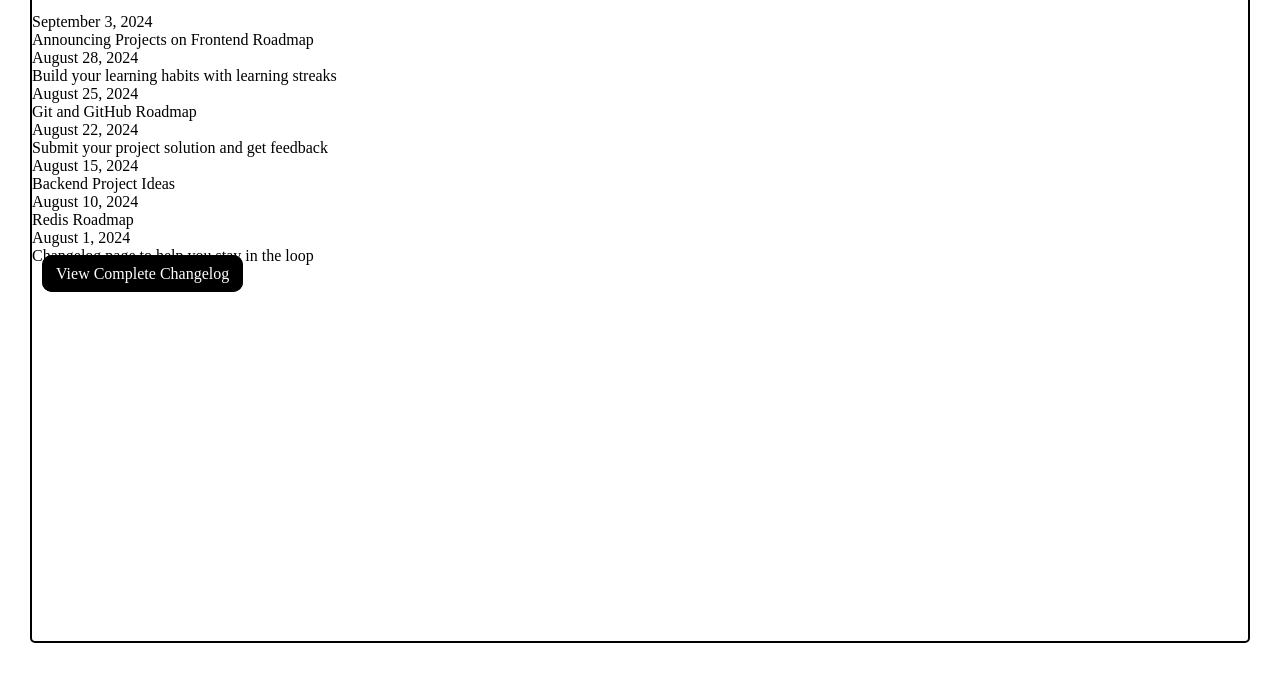
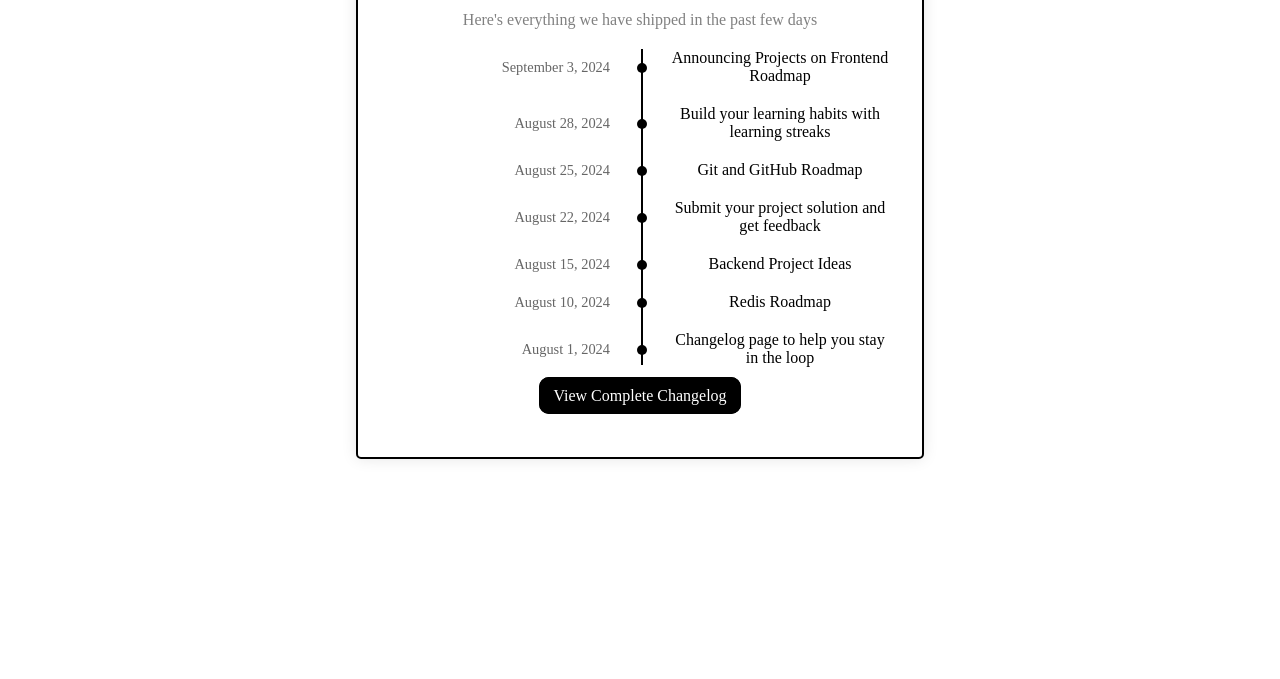
Before and after one commit to remberf1/changelog, a plain HTML site: page index.html in a window 1280 px wide. Shown: the part 121-800 px from the top of the page. Drawn offline with Linux system fonts and the light colour scheme.

Commit message:
changes completed

```diff
--- a/index.html
+++ b/index.html
@@ -10,29 +10,47 @@
     <div class="container">
         <header class="header-text">
             <h2>Changelog</h2>
-            <p class="header-paragraph">Lorem ipsum dolor, sit amet consectetur adipisicing elit. Fuga, eum.</p>
+            <p class="header-paragraph">Here's everything we have shipped in the past few days</p>
         </header>
         <div class="timeline-container">
-            <div  class="timeline-item"><div class="timeline-date">September 3, 2024</div>
-            <div class="timeline-content">Announcing Projects on Frontend Roadmap</div></div>
-            <div class="timeline-item">   <div class="timeline-date">August 28, 2024</div>
-            <div class="timeline-content">Build your learning habits with learning streaks</div></div>
-            <div  class="timeline-item"><div class="timeline-date">August 25, 2024</div>
-            <div class="timeline-content">Git and GitHub Roadmap</div></div>
-            <div class="timeline-item">    <div class="timeline-date">August 22, 2024</div>
-            <div class="timeline-content">Submit your project solution and get feedback</div></div>
-            <div class="timeline-item">  <div class="timeline-date">August 15, 2024</div>
-            <div class="timeline-content">Backend Project Ideas</div></div>
-            <div class="timeline-item"> <div class="timeline-date">August 10, 2024</div>
-            <div class="timeline-content">Redis Roadmap</div></div>
+            <div  class="timeline-item">
+                <div class="timeline-date">September 3, 2024</div>
+                <div class="timeline-content">Announcing Projects on Frontend Roadmap</div>
+            </div>
+
+            <div class="timeline-item">
+                <div class="timeline-date">August 28, 2024</div>
+                <div class="timeline-content">Build your learning habits with learning streaks</div>
+            </div>
+
+            <div  class="timeline-item">
+                <div class="timeline-date">August 25, 2024</div>
+                <div class="timeline-content">Git and GitHub Roadmap</div>
+            </div>
+
+            <div class="timeline-item">
+                <div class="timeline-date">August 22, 2024</div>
+                <div class="timeline-content">Submit your project solution and get feedback</div>
+            </div>
+
+            <div class="timeline-item">
+                <div class="timeline-date">August 15, 2024</div>
+                <div class="timeline-content">Backend Project Ideas</div>
+            </div>
+
+            <div class="timeline-item">
+                <div class="timeline-date">August 10, 2024</div>
+                <div class="timeline-content">Redis Roadmap</div>
+            </div>
+
             <div class="timeline-item"><div class="timeline-date">August 1, 2024</div>
-            <div class="timeline-content">Changelog page to help you stay in the loop</div></div>
+            <div class="timeline-content">Changelog page to help you stay in the loop</div>
+        </div>
+        <footer class="footer-button">
+            <a href="Homepage.html" target="_blank" rel="noopener noreferrer">View Complete Changelog </a>
+        </footer>
         </div>
 
-
-        <footer>
-            <a href="Homepage.html" target="_blank" rel="noopener noreferrer">View Complete Changelog </a>
-        </footer>
     </div>
 </body>
 </html>
--- a/style.css
+++ b/style.css
@@ -1,3 +1,12 @@
+:root {
+    --background-color: #fff;
+    --text-color: #000;
+    --text-accent-color: #666;
+    --accent-color: #007acc;
+    --accent-hover-color: #005bb5;
+    --accent-active-color: #003f87;
+    --border-color: #e0e0e0;
+  }
 html,body{
     height: 100%;
     width: 100%;
@@ -7,12 +16,15 @@
 }
 
 .container{
-    height: 95%;
-    width: 95%;
     margin: 0;
     margin:auto;
     border: 2px solid black;
     border-radius: 5px;
+    padding: 2rem;
+    max-width: 500px;
+    box-shadow: 0 0 15px rgba(0, 0, 0, 0.1);
+    text-align: center;
+    background-color: var(--background-color);
 }
 .header-text{
     text-align: center;
@@ -37,3 +49,61 @@
     background-color: white;
     color: black;
   }
+  .timeline-container {
+    position: relative;
+    margin: 20px 0;
+    padding: 0;
+  }
+  .timeline-container::before {
+    content: '';
+    position: absolute;
+    width: 2px;
+    background-color: var(--text-color);
+    top: 0;
+    bottom: 0;
+    left: 50%;
+    margin-left:1px;
+    margin-bottom: 40px;
+  }
+  .timeline-date:after {
+    content: '';
+    position: absolute;
+    left: 97%;
+    top: 4px;
+    width: 10px;
+    height: 10px;
+    border-radius: 50%;
+    background-color: var(--text-color);
+    transform: translateX(-50%);
+}
+
+  .timeline-item {
+    display: flex;
+    justify-content: space-between;
+    align-items: center;
+    margin-bottom: 20px;
+}
+
+ .timeline-date,
+.timeline-content {
+    position: relative;
+
+}
+.timeline-date {
+    width: 50%;
+    text-align: right;
+    padding-right: 40px;
+}
+
+.timeline-content {
+    width: 50%;
+    padding-left: 20px;
+}
+  .timeline-item .timeline-date {
+    font-size: 0.9rem;
+    color: var(--text-accent-color);
+  }
+
+  .footer-button{
+
+  }
```
